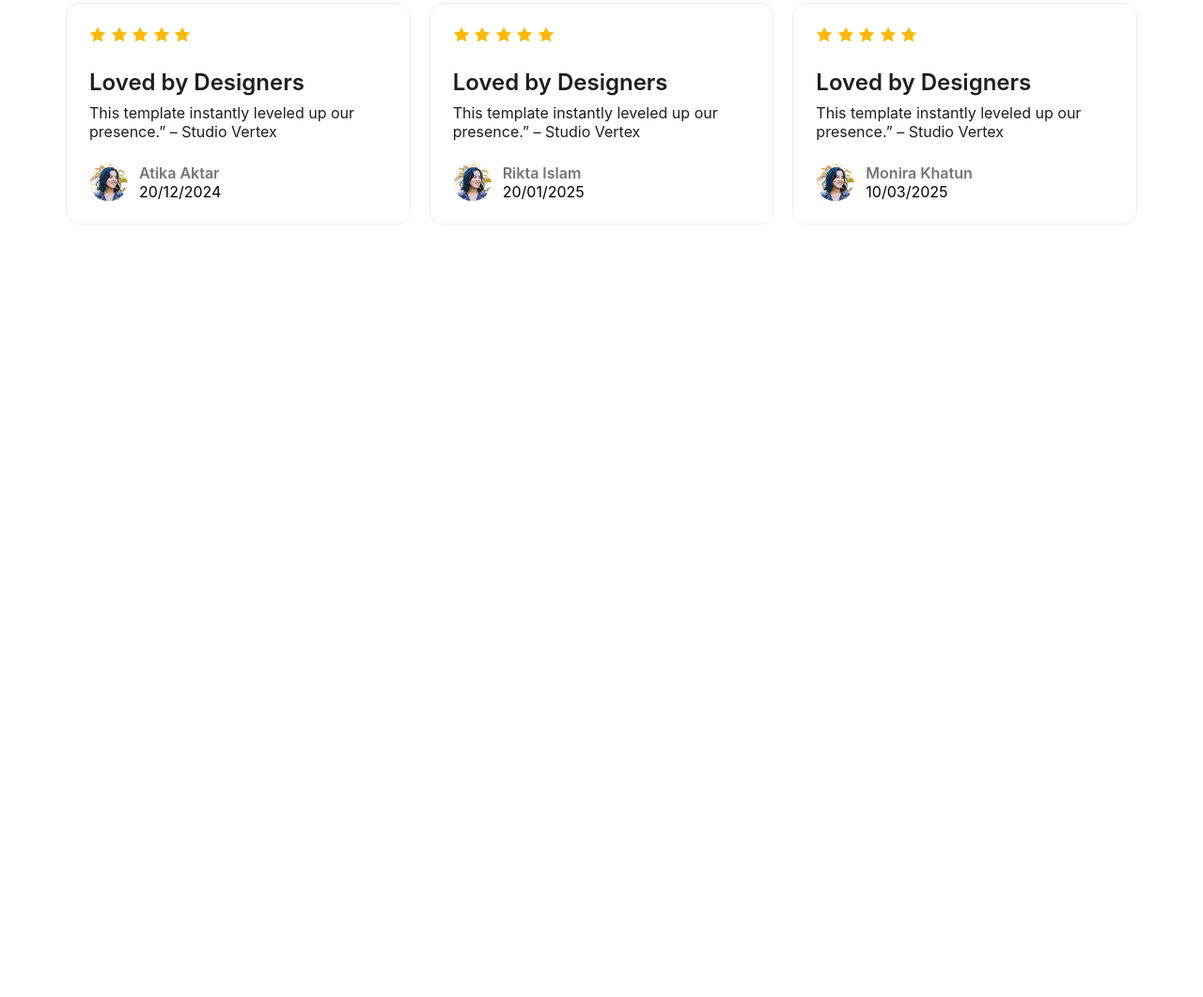
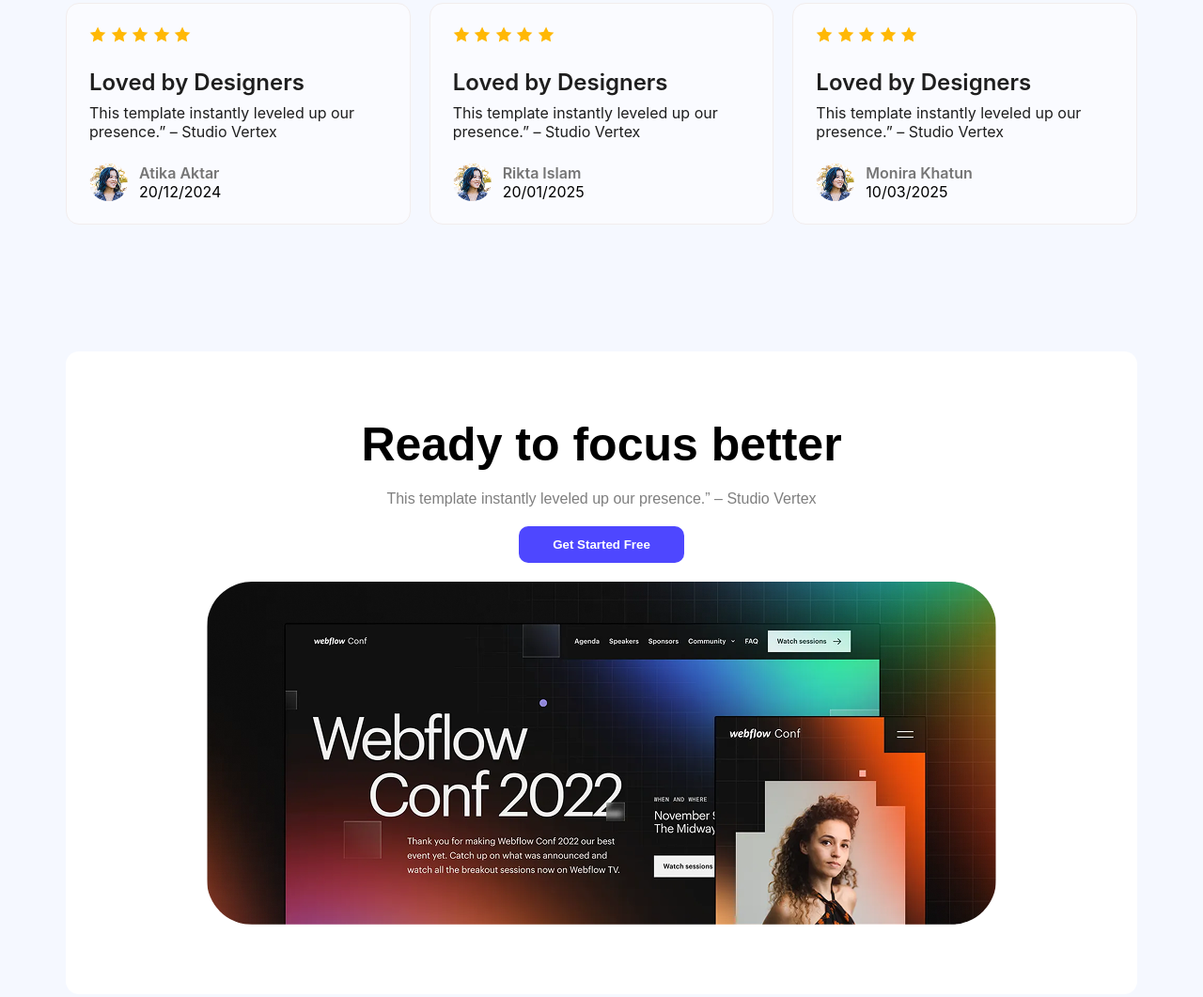
Before and after one commit to Asif-Orbit/website-landing-page-assignment, a plain HTML site: page index.html in a window 1280 px wide. Shown: the part 1798-2859 px from the top of the page at 94% size. Before the commit the page ends 2172 px from the top, so only its background shows below. Drawn offline with Linux system fonts and the light colour scheme.

Commit message:
add focus better section/ optional section

```diff
--- a/index.html
+++ b/index.html
@@ -117,6 +117,15 @@
                 </div>
             </div>
         </section>
+        <section class="focus-better-container text-center">
+            <div class="focus-better raleway-font">
+                <h1 class="focus-better-title">Ready to focus better</h1>
+                <p class="focus-better-sub-title">This template instantly leveled up our presence.” – Studio Vertex</p>
+                <button class="primary-btn">Get Started Free</button>
+                <img src="Assets/wc-big.png" alt="Webflow conference 2022 image" class="focus-better-image">
+            </div>
+
+        </section>
 
     </main>
     <footer>
--- a/style.css
+++ b/style.css
@@ -37,6 +37,10 @@
     text-align: center;
 }
 
+/* body style */
+body {
+    background-color: #F5F8FF;
+}
 
 
 
@@ -225,3 +229,29 @@ main {
     margin-top: 2px;
     color: #B3B3B3;
 }
+
+/* focus better style */
+.focus-better-container {
+    display: inline-block;
+    background-color: #FFFFFF;
+    border-radius: 14px;
+    padding: 70px 150px;
+    margin-bottom: 95px;
+}
+
+.focus-better-title {
+    font-size: 50px;
+    font-weight: bold;
+    color: #000000;
+}
+
+.focus-better-sub-title {
+    color: #000000;
+    opacity: 50%;
+    margin: 20px 0;
+}
+
+.focus-better-image {
+    border-radius: 48px;
+    margin-top: 20px;
+}
```
